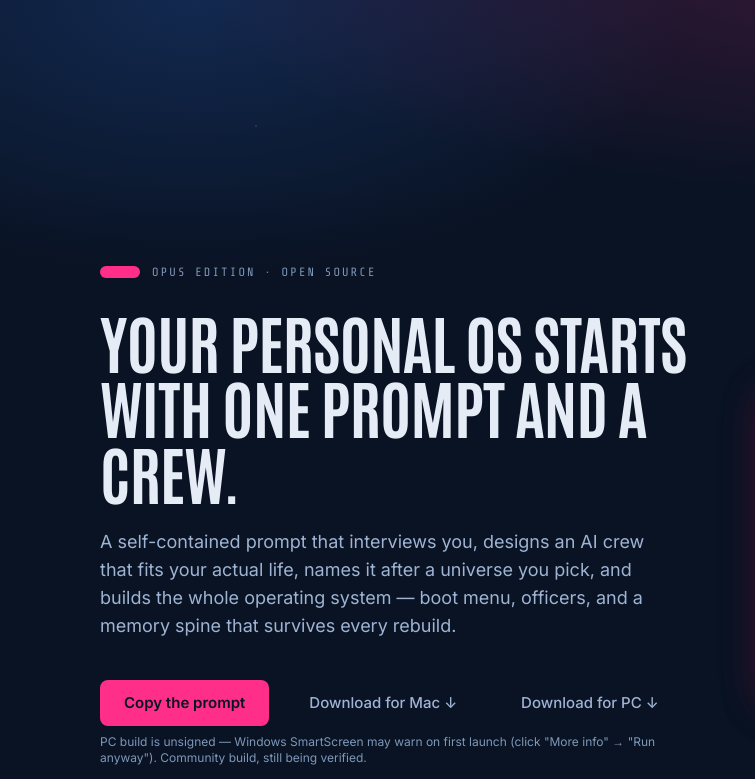
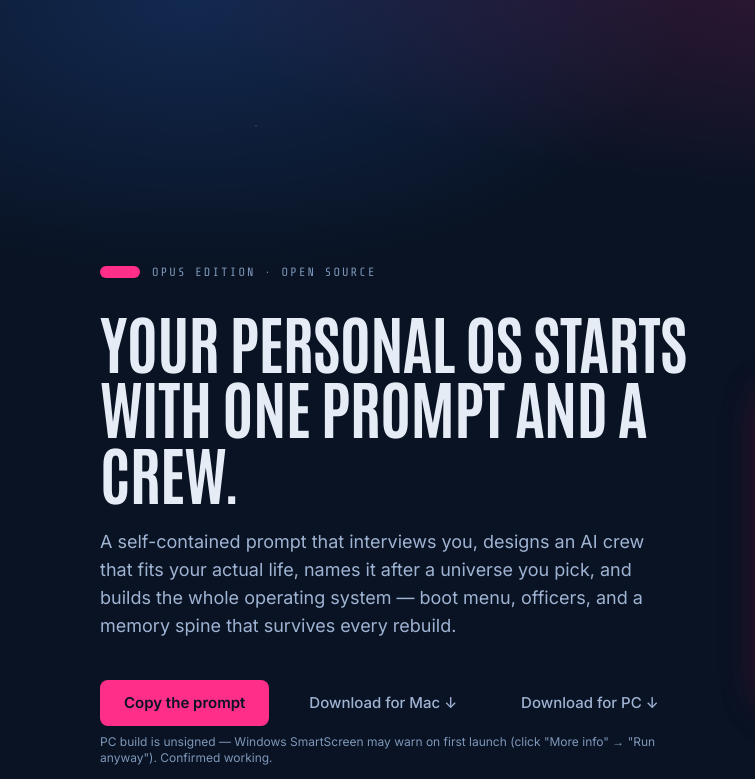
Before and after one commit to drea-omni/starship_os, a plain HTML site: page index.html in a window 1280 px wide. Shown: the top 779 px of the page, 0-755 px from the left. Drawn offline with nearby package versions, Linux system fonts and the light colour scheme.

Commit message:
Update PC download note now that Windows build is confirmed working
Co-Authored-By: Claude Sonnet 5 <noreply@anthropic.com>
Claude-Session: https://claude.ai/code/session_01XdsrsM2exQuYYoX9HqnxT3

```diff
--- a/index.html
+++ b/index.html
@@ -85,7 +85,7 @@
             <a href="https://github.com/drea-omni/starship_os/releases/download/v1.0.2/Starship.Omni.OS-1.0.2-arm64.dmg" class="text-[#9FB3D2] hover:text-[#E6ECF5] hover:underline text-[15px] font-medium px-6 py-3 transition-colors">Download for Mac ↓</a>
             <a href="https://github.com/drea-omni/starship_os/releases/download/v1.0.2/Starship.Omni.OS.Setup.1.0.2.exe" class="text-[#9FB3D2] hover:text-[#E6ECF5] hover:underline text-[15px] font-medium px-6 py-3 transition-colors">Download for PC ↓</a>
           </div>
-          <p class="mt-2 text-xs text-[#7E97B8]">PC build is unsigned &mdash; Windows SmartScreen may warn on first launch (click &quot;More info&quot; &rarr; &quot;Run anyway&quot;). Community build, still being verified.</p>
+          <p class="mt-2 text-xs text-[#7E97B8]">PC build is unsigned &mdash; Windows SmartScreen may warn on first launch (click &quot;More info&quot; &rarr; &quot;Run anyway&quot;). Confirmed working.</p>
           <div class="mt-4">
             <a href="updates.html" class="inline-block text-[#9FD3DC] text-[15px] font-medium px-6 py-3 rounded-lg border border-[#1B3252] hover:border-[#2F5A8C] hover:text-[#E6ECF5] hover:bg-[#0C1B30] transition-all">Already have a ship? Get manual updates &rarr;</a>
           </div>
```
